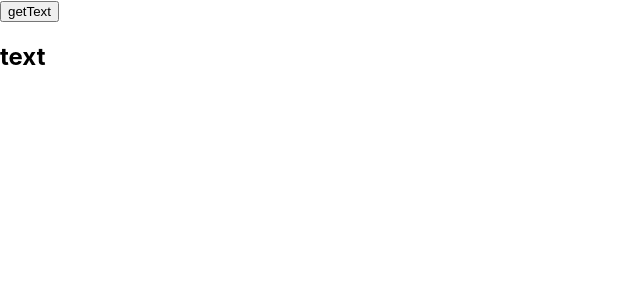
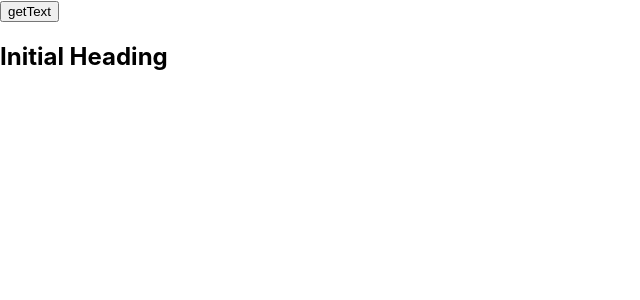
Before and after one commit to Vishnu798/Mern_Ecommerce, a React (Create React App) app in the folder client/: page / in a window 1280 px wide. Shown: the top 300 px of the page, without its empty margins (0-640 px from the left). Built offline with nearby package versions, Linux system fonts and the light colour scheme.

Commit message:
text added

```diff
--- a/client/src/App.js
+++ b/client/src/App.js
@@ -5,7 +5,7 @@ function App() {
   const buttonClick = async()=>{
     try {
       const data = await axios.get('http://localhost:5000/get_data')
-
+      setText(data.data);
       console.log("data is  : ",data)
     } catch (error) {
       console.log("error is : ",error)
@@ -14,7 +14,7 @@ function App() {
   return (
     <div >
       <button onClick={buttonClick}>getText</button>
-      <h2>text</h2>
+      <h2>{text}</h2>
     </div>
   );
 }
```
